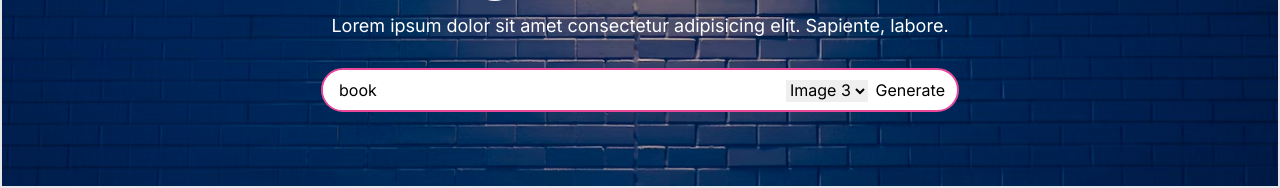
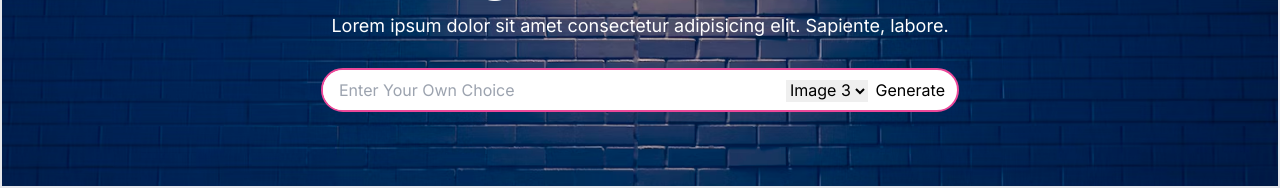
Before and after one commit to ammara-Ilyas/image-search-web, a Next.js app: page / in a window 1280 px wide. Shown: the part 196-384 px from the top of the page. Built offline with nearby package versions, Linux system fonts and the light colour scheme.

Commit message:
Image Search web App

```diff
--- a/components/ImageData.js
+++ b/components/ImageData.js
@@ -13,7 +13,7 @@ function ImageData() {
     } else if (selectedOption === "2") {
       setWidth("w-[45%] h-[450px]");
     } else if (selectedOption === "3") {
-      setWidth("w-[31%]  h-[330px] ");
+      setWidth("w-[31%]  h-[300px] ");
     } else if (selectedOption === "4") {
       setWidth("w-[24%]  h-[300px]");
     }
--- a/components/Search.js
+++ b/components/Search.js
@@ -6,7 +6,7 @@ import axios from "axios";
 
 const apiKey = "VG4HY3iiinchcwaxgyEpZ7A7ogG81UOWZkdV0GomubM";
 function Search() {
-  const [query, setQuery] = useState("book");
+  const [query, setQuery] = useState("");
   const { setData, selectedOption, setSelectedOption } = useContext(AppContext);
   const fetchImage = async (e) => {
     e.preventDefault();
```
